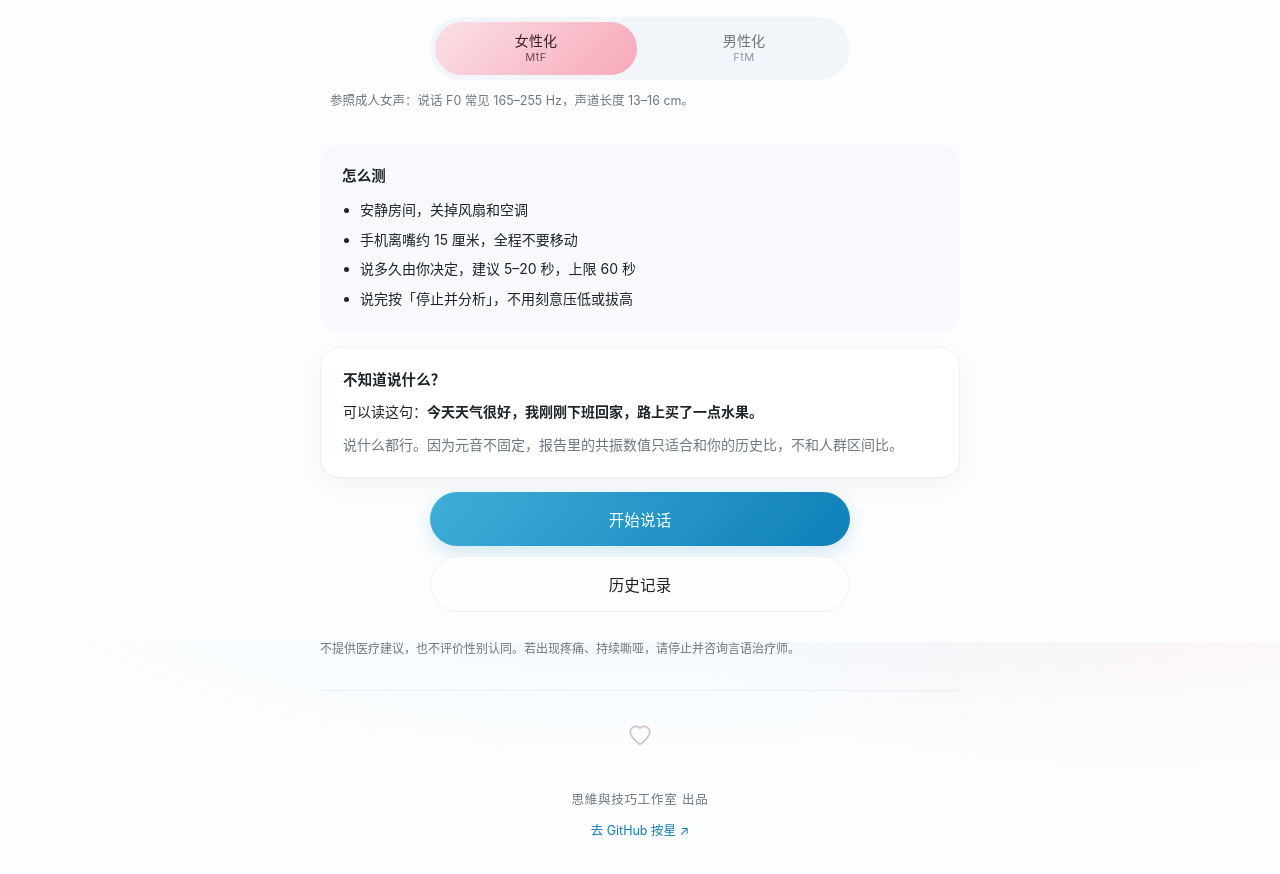
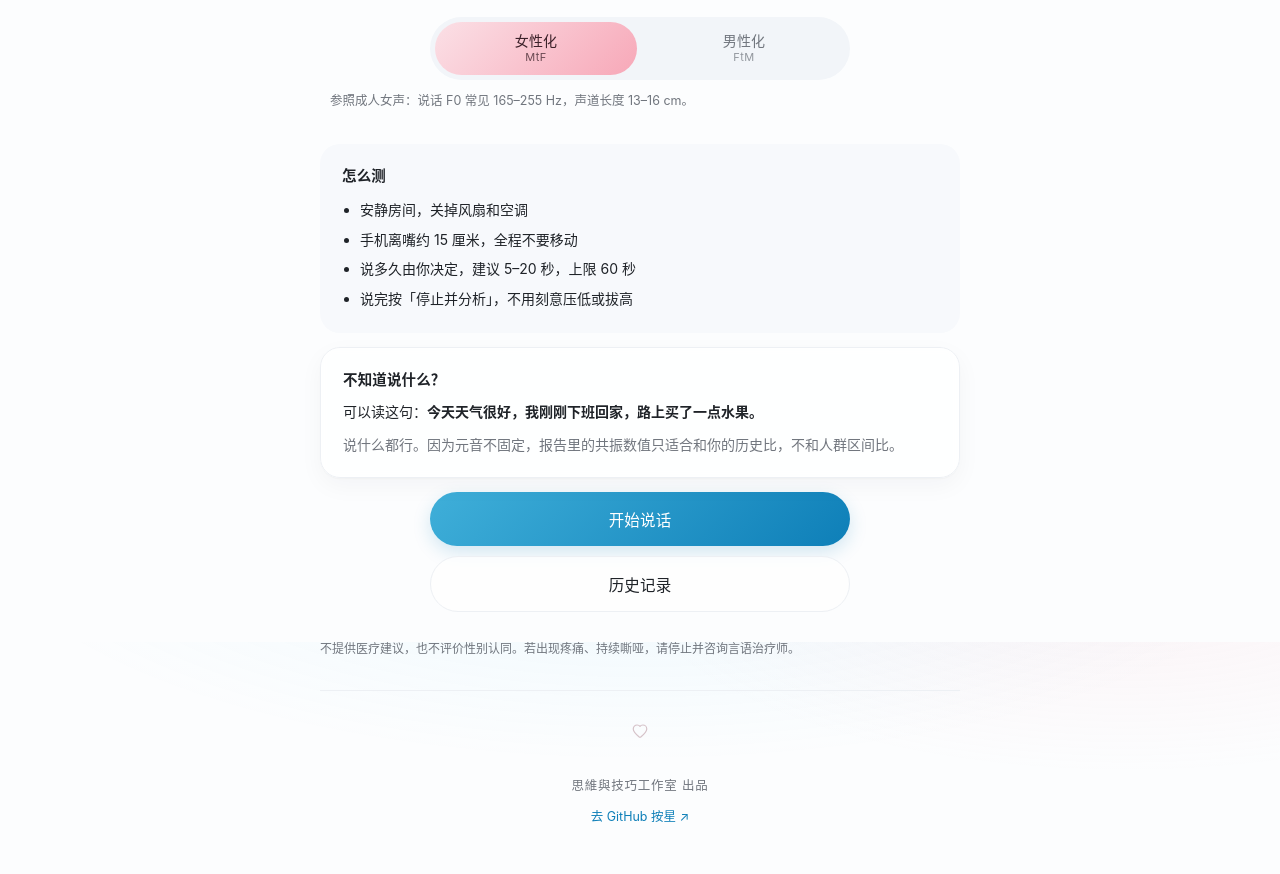
Before and after one commit to Meng-Tang-trans/voice-lab, a plain HTML site: page index.html in a window 1280 px wide. Shown: the part 158-1032 px from the top of the page. Drawn offline with Linux system fonts and the light colour scheme; no server answers.

Commit message:
style: 页脚爱心缩小（44px -> 36px，图标 26 -> 18px）

```diff
--- a/styles.css
+++ b/styles.css
@@ -593,3 +593,20 @@ body {
 .footer {
   padding-bottom: 8px;
 }
+
+/* 页脚爱心缩小：视觉变小，点击区域仍保留 */
+.heart-mini {
+  width: 36px;
+  height: 36px;
+  margin-bottom: 4px;
+}
+
+.heart-mini svg {
+  width: 18px;
+  height: 18px;
+}
+
+.like-count {
+  font-size: 11.5px;
+  margin-bottom: 6px;
+}
```
